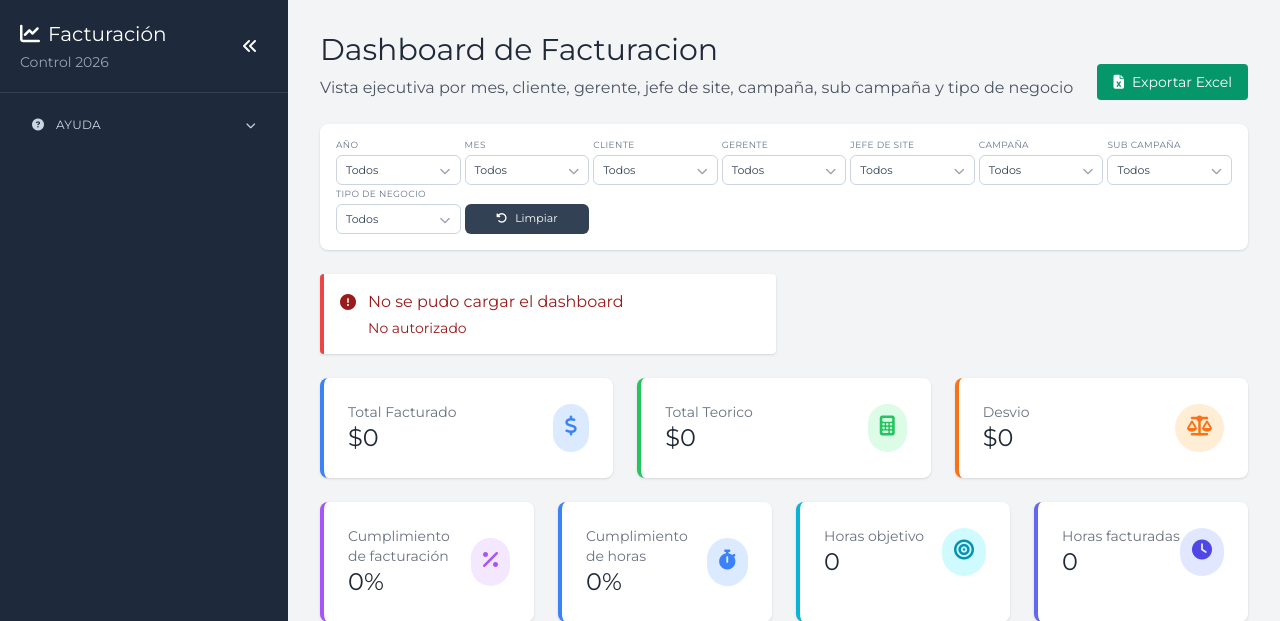
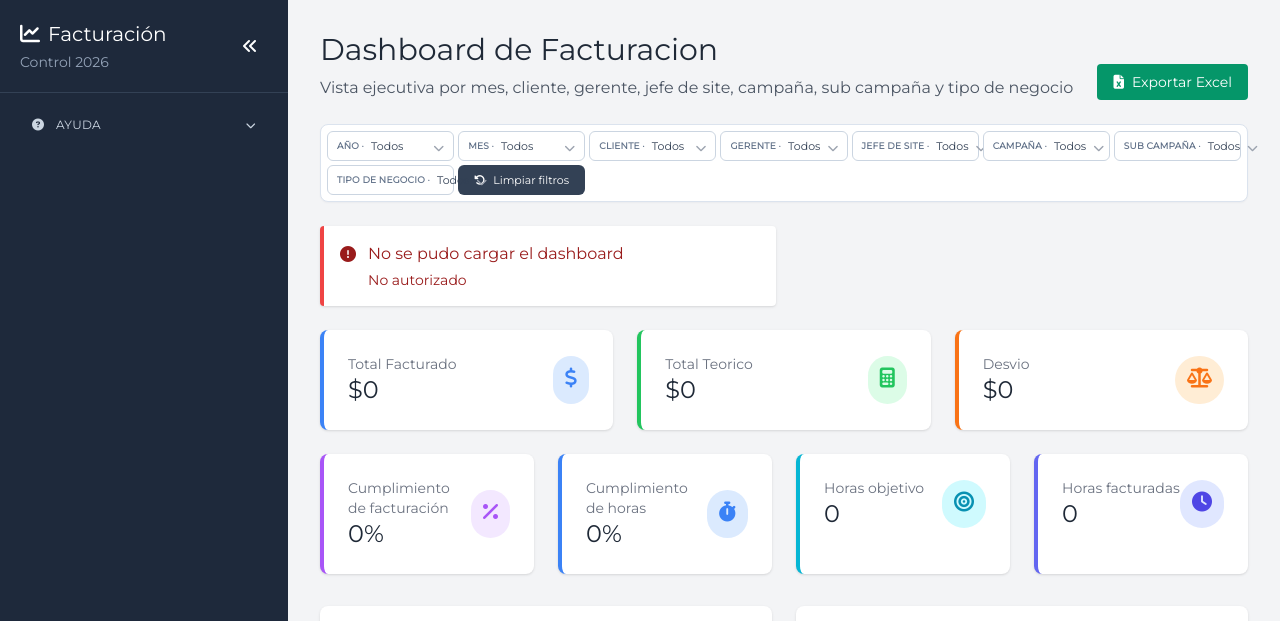
Before and after one commit to jusslagg/Dashboard, a Flask app: template app/templates/index.html in a window 1280 px wide. Shown: the top 621 px of the page. Run offline with Flask 3, Linux system fonts and the light colour scheme; the template is opened without the code that fills it, so the values that code supplies are empty.

Commit message:
style: compacta las barras de filtros principales

```diff
--- a/app/static/ui-filters.css
+++ b/app/static/ui-filters.css
@@ -34,10 +34,20 @@
 .app-filter-trigger {
     display: flex !important;
     align-items: center;
-    justify-content: space-between;
+    justify-content: flex-start;
     gap: 7px;
     text-align: left;
 }
+.app-filter-trigger[data-filter-name]::before {
+    content: attr(data-filter-name) " ·";
+    color: #64748b;
+    font-size: 9px;
+    font-weight: 800;
+    letter-spacing: .025em;
+    text-transform: uppercase;
+    white-space: nowrap;
+}
+.app-filter-trigger i { float: none !important; margin-left: auto !important; }
 
 .app-filter-label {
     color: #64748b !important;
@@ -64,6 +74,7 @@
     padding-bottom: 0 !important;
     font-size: 11px !important;
     line-height: 28px;
+    white-space: nowrap;
 }
 
 .app-filter-popover {
@@ -72,6 +83,36 @@
     border-radius: 8px !important;
     padding: 8px !important;
     box-shadow: 0 10px 24px rgba(15, 23, 42, .12) !important;
+}
+
+.app-filter-panel {
+    border: 0 !important;
+    background: transparent !important;
+    padding: 0 !important;
+    box-shadow: none !important;
+}
+.app-filter-panel > .app-filter-row {
+    border: 1px solid #dbe3ee;
+    border-radius: 8px;
+    background: #fff;
+    padding: 6px !important;
+    box-shadow: 0 1px 2px rgba(15, 23, 42, .04);
+}
+.app-filter-panel .app-filter-caption {
+    position: absolute !important;
+    width: 1px !important;
+    height: 1px !important;
+    padding: 0 !important;
+    margin: -1px !important;
+    overflow: hidden !important;
+    clip: rect(0, 0, 0, 0) !important;
+    white-space: nowrap !important;
+    border: 0 !important;
+}
+.app-filter-panel .app-filter-popover { min-width: 220px; }
+
+@media (max-width: 639px) {
+    .app-filter-panel .app-filter-actions { grid-column: 1 / -1; }
 }
 
 .app-filter-bar,
--- a/app/static/ui-filters.js
+++ b/app/static/ui-filters.js
@@ -33,6 +33,10 @@
         const desplegable = elemento.closest('[data-dropdown-multiple]');
         const etiqueta = elemento.closest('label') || desplegable?.parentElement?.querySelector(':scope > label');
         etiqueta?.classList.add('app-filter-label');
+        if (desplegable && etiqueta) {
+            elemento.dataset.filterName = etiqueta.textContent.trim();
+            if (elemento.closest('.app-filter-panel')) etiqueta.classList.add('app-filter-caption');
+        }
         desplegable?.querySelector(':scope > div[id^="panel"]')?.classList.add('app-filter-popover');
     }
 
@@ -47,6 +51,7 @@
                 grupo.classList.add('app-filter-row');
                 grupo.querySelectorAll('button:not(.app-filter-trigger):not(.app-filter-tab)').forEach(boton => {
                     boton.classList.add('app-filter-action');
+                    if (boton.parentElement !== grupo) boton.parentElement?.classList.add('app-filter-actions');
                 });
             }
         });
--- a/app/templates/comparativo.html
+++ b/app/templates/comparativo.html
@@ -8,7 +8,7 @@
     <p class="text-gray-600 mt-2">Analisis de horas objetivo contra horas facturadas con filtros comerciales.</p>
 </div>
 
-<div class="bg-white rounded-lg shadow p-4 mb-6">
+<div class="app-filter-panel mb-6" data-filter-scope>
     <div class="grid grid-cols-1 sm:grid-cols-2 xl:grid-cols-7 gap-4">
         <div>
             <label class="block text-sm font-medium text-gray-700 mb-1">Mes</label>
--- a/app/templates/control.html
+++ b/app/templates/control.html
@@ -9,7 +9,7 @@
 </div>
 
 <!-- Filtros -->
-<div class="bg-white rounded-lg shadow p-4 mb-6">
+<div class="app-filter-panel mb-6" data-filter-scope>
     <div class="grid grid-cols-1 sm:grid-cols-2 xl:grid-cols-9 gap-4 items-end">
         <div>
             <label class="block text-sm font-medium text-gray-700 mb-1">Año</label>
--- a/app/templates/index.html
+++ b/app/templates/index.html
@@ -14,7 +14,7 @@
 </div>
 
 <!-- Filtros -->
-<div class="bg-white rounded-lg shadow p-4 mb-6">
+<div class="app-filter-panel mb-6" data-filter-scope>
     <div class="grid grid-cols-1 sm:grid-cols-2 xl:grid-cols-9 gap-4 items-end">
         <div>
             <label class="block text-sm font-medium text-gray-700 mb-1">Año</label>
--- a/scripts/verificar_filtros_dashboard.py
+++ b/scripts/verificar_filtros_dashboard.py
@@ -45,7 +45,9 @@
         )
         isla_query = urlencode({'gerente': 'Sin gerencia', 'campania': 'Isla Prevención de fraude'})
         filas_isla = cliente_http.get(f'/api/datos?{isla_query}').get_json()['data']
-        assert len(filas_isla) == 21 and all(fila['cliente'] == 'Santander' for fila in filas_isla)
+        assert filas_isla and all(fila['cliente'] == 'Santander' for fila in filas_isla), (
+            'El filtro combinado de gerencia y campaña no devuelve únicamente Santander'
+        )
 
         for parametro, (clave_opciones, coincide) in campos.items():
             valores = opciones.get(clave_opciones) or []
```
